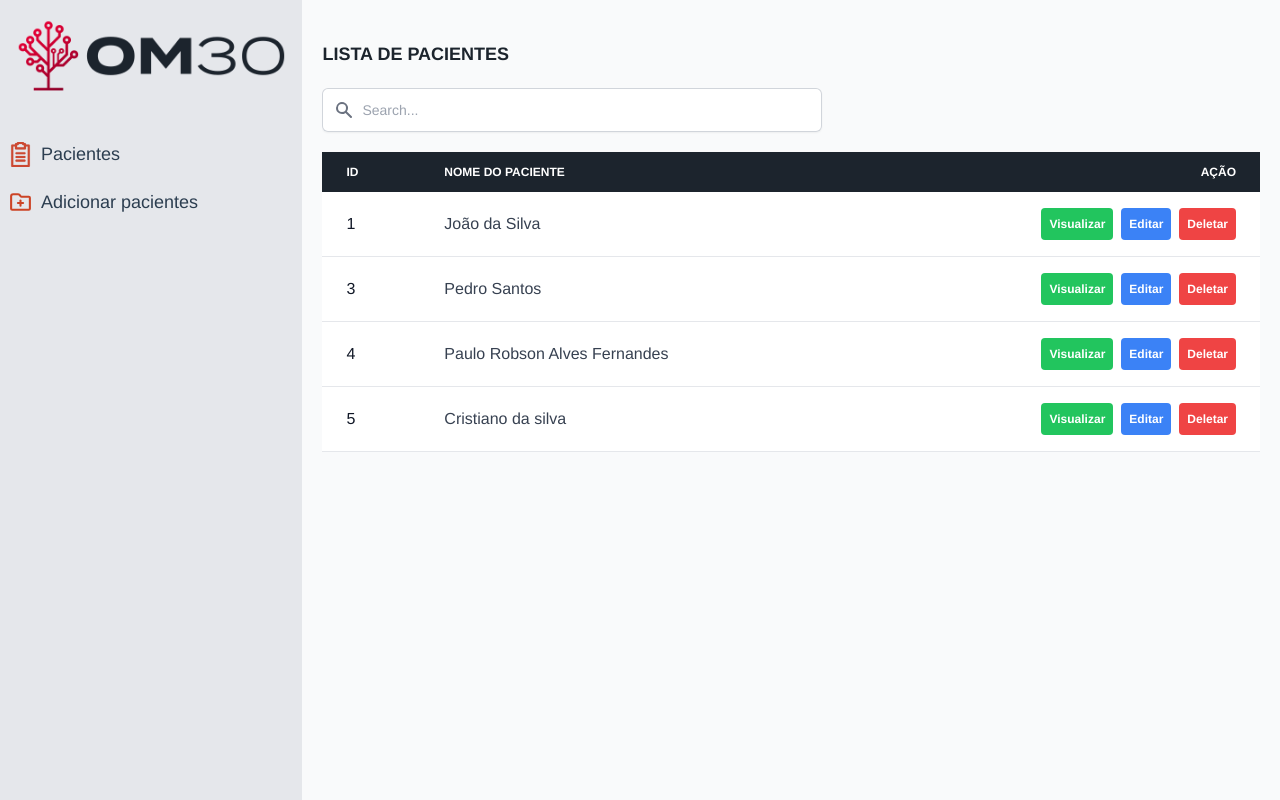
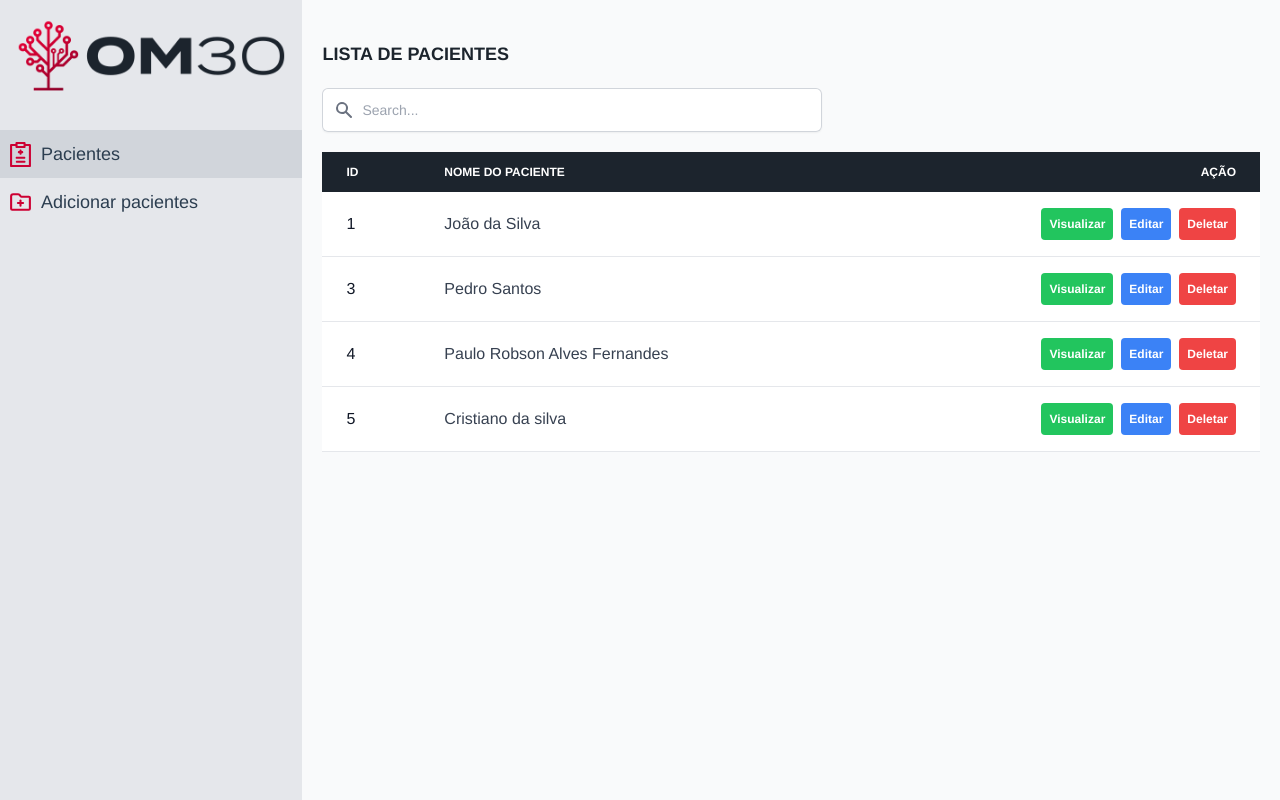
Before and after one commit to paaulorobson/patient-registration, a Vue app: page / in a window 1280 px wide. Built offline with nearby package versions, Linux system fonts and the light colour scheme; data requests are answered from the project's data file; what vue-the-mask would draw is missing.

Commit message:
feat: adicionar estilo pro menu ativado

```diff
--- a/src/pages/Dashboard.vue
+++ b/src/pages/Dashboard.vue
@@ -6,19 +6,23 @@
       <div class="h-[calc(100vh-50px) py-[20px]">
         <router-link
           to="/"
-          class="inline-flex relative items-center py-[10px] pl-2 w-full text-lg font-medium border-gray-200 hover:bg-gray-300 hover:text-gray-800 transition duration-400 ease-in-out"
+          :class="{
+            'inline-flex relative items-center py-[10px] pl-2 w-full text-lg font-medium border-gray-200 hover:bg-gray-300 hover:text-gray-800 transition duration-400 ease-in-out': true,
+            'inline-flex bg-gray-300 relative items-center py-[10px] pl-2 w-full text-lg font-medium border-gray-200 hover:bg-gray-300 hover:text-gray-800 transition duration-400 ease-in-out':
+              $route.path === '/',
+          }"
         >
-          <img
-            class="w-[25px] h-[25px] mr-2"
-            src="../assets/medical-chart.svg"
-            alt="icon prontuario"
-          />
+          <img class="w-[25px] h-[25px] mr-2" src="../assets/medical.svg" alt="icon prontuario" />
           Pacientes
         </router-link>
 
         <router-link
           to="/adicionar-pacientes"
-          class="inline-flex relative items-center py-[10px] pl-2 w-full text-lg font-medium border-gray-200 hover:bg-gray-300 hover:text-gray-800 transition duration-400 ease-in-out"
+          :class="{
+            'inline-flex relative items-center py-[10px] pl-2 w-full text-lg font-medium border-gray-200 hover:bg-gray-300 hover:text-gray-800 transition duration-400 ease-in-out': true,
+            'inline-flex relative bg-gray-300 items-center py-[10px] pl-2 w-full text-lg font-medium border-gray-200 hover:bg-gray-300 hover:text-gray-800 transition duration-400 ease-in-out':
+              $route.path === '/adicionar-pacientes',
+          }"
         >
           <img class="w-[25px] h-[25px] mr-2" src="../assets/add.svg" alt="icon prontuario" />
           Adicionar pacientes
```
Also changed, not shown: src/assets/add.svg, src/assets/medical.svg (added).
